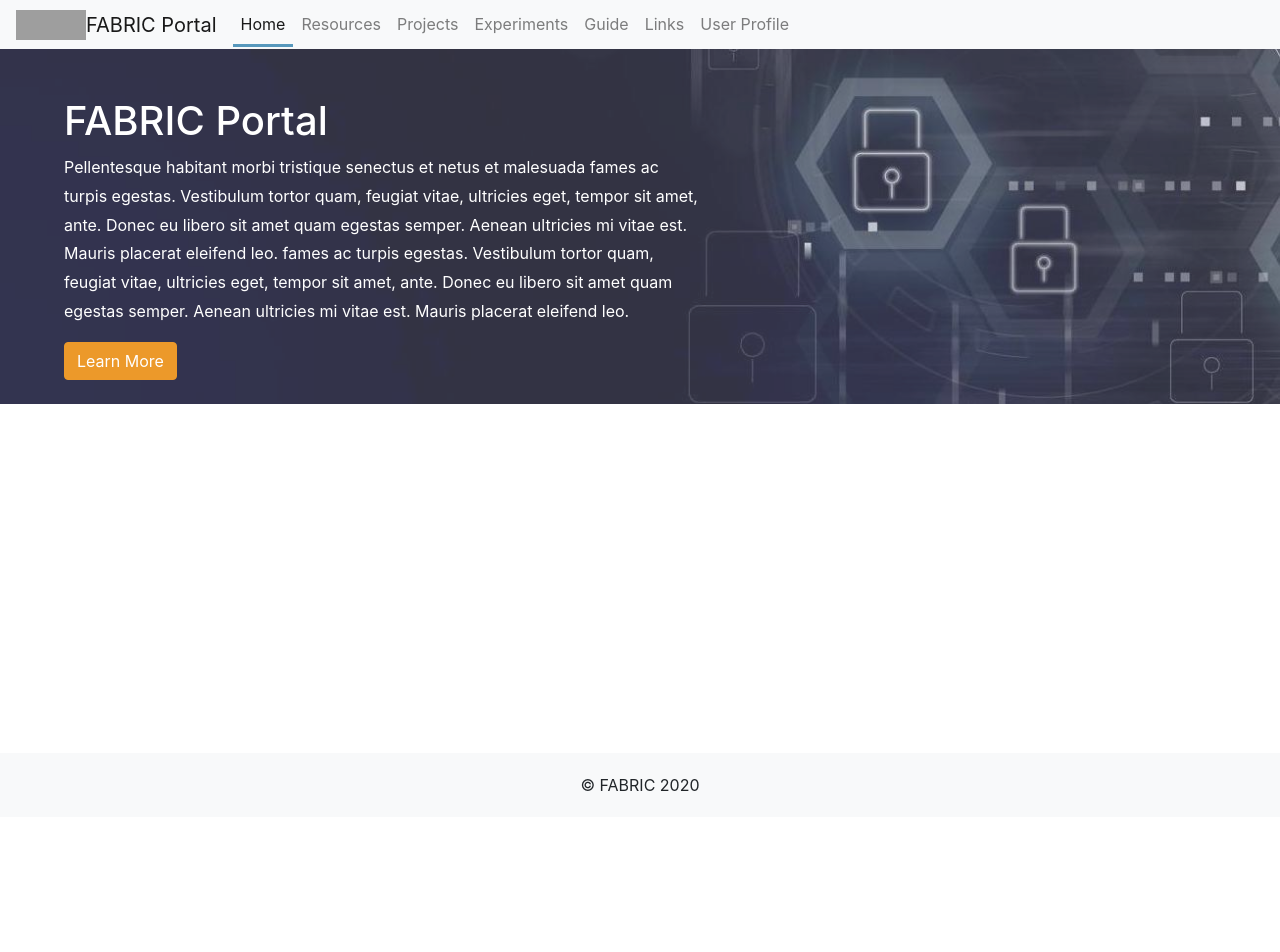
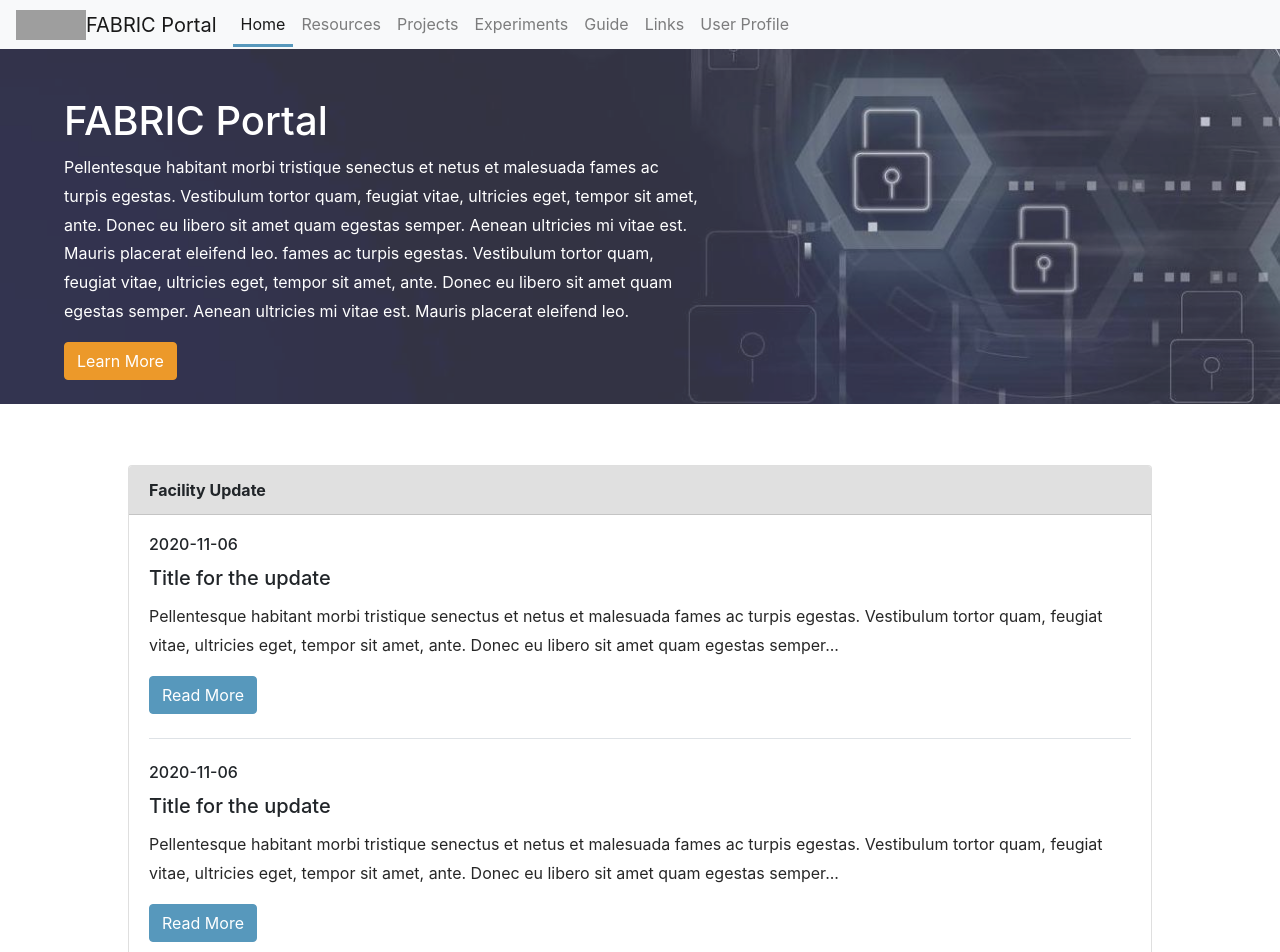
Before and after one commit to fabric-testbed/fabric-portal, a React (Create React App) app: page / in a window 1280 px wide. Shown: the top 952 px of the page. Before the commit the page ends 817 px from the top, so only its background shows below. Built offline with nearby package versions, Linux system fonts and the light colour scheme; grey boxes are pictures that could not be loaded.

Commit message:
#16: added static lower part of home page - unlogged in, one column for Facility Update

```diff
--- a/src/App.scss
+++ b/src/App.scss
@@ -13,6 +13,7 @@ body {
 .home-container {
   min-height: 88vh;
   margin: 0;
+  margin-bottom: 4rem;
 }
 
 .home-upper {
@@ -44,6 +45,11 @@ body {
 .home-upper-text p,
 .home-upper-text button {
   color: $white;
+}
+
+.home-lower {
+  width: 80%;
+  margin: auto;
 }
 
 /* App Footer */
--- a/src/pages/Home.jsx
+++ b/src/pages/Home.jsx
@@ -25,7 +25,41 @@ class Home extends React.Component {
             <button className="btn btn-warning">Learn More</button>
           </div>
         </div>
-        <div className="home-lower"></div>
+        <div className="home-lower">
+          <div class="card">
+            <div class="card-header">
+              <b>Facility Update</b>
+            </div>
+            <div class="card-body">
+              <div className="update-1 pb-4 border-bottom">
+                <h6 class="card-title">2020-11-06</h6>
+                <h5 class="card-title">Title for the update</h5>
+                <p class="card-text">
+                  Pellentesque habitant morbi tristique senectus et netus et
+                  malesuada fames ac turpis egestas. Vestibulum tortor quam,
+                  feugiat vitae, ultricies eget, tempor sit amet, ante. Donec eu
+                  libero sit amet quam egestas semper...
+                </p>
+                <a href="#" class="btn btn-primary">
+                  Read More
+                </a>
+              </div>
+              <div className="update-1 pt-4">
+                <h6 class="card-title">2020-11-06</h6>
+                <h5 class="card-title">Title for the update</h5>
+                <p class="card-text">
+                  Pellentesque habitant morbi tristique senectus et netus et
+                  malesuada fames ac turpis egestas. Vestibulum tortor quam,
+                  feugiat vitae, ultricies eget, tempor sit amet, ante. Donec eu
+                  libero sit amet quam egestas semper...
+                </p>
+                <a href="#" class="btn btn-primary">
+                  Read More
+                </a>
+              </div>
+            </div>
+          </div>
+        </div>
       </div>
     );
   }
```
